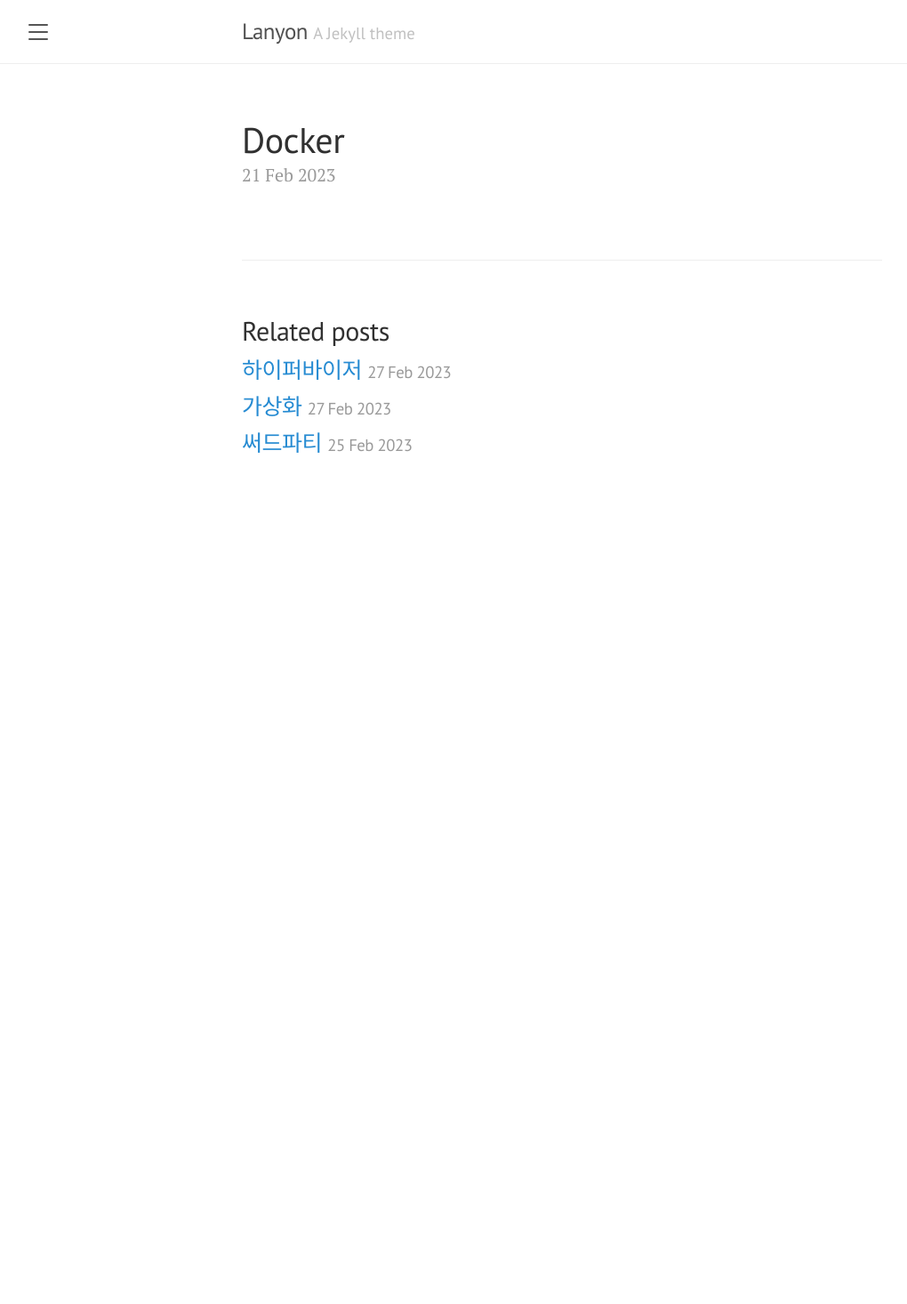
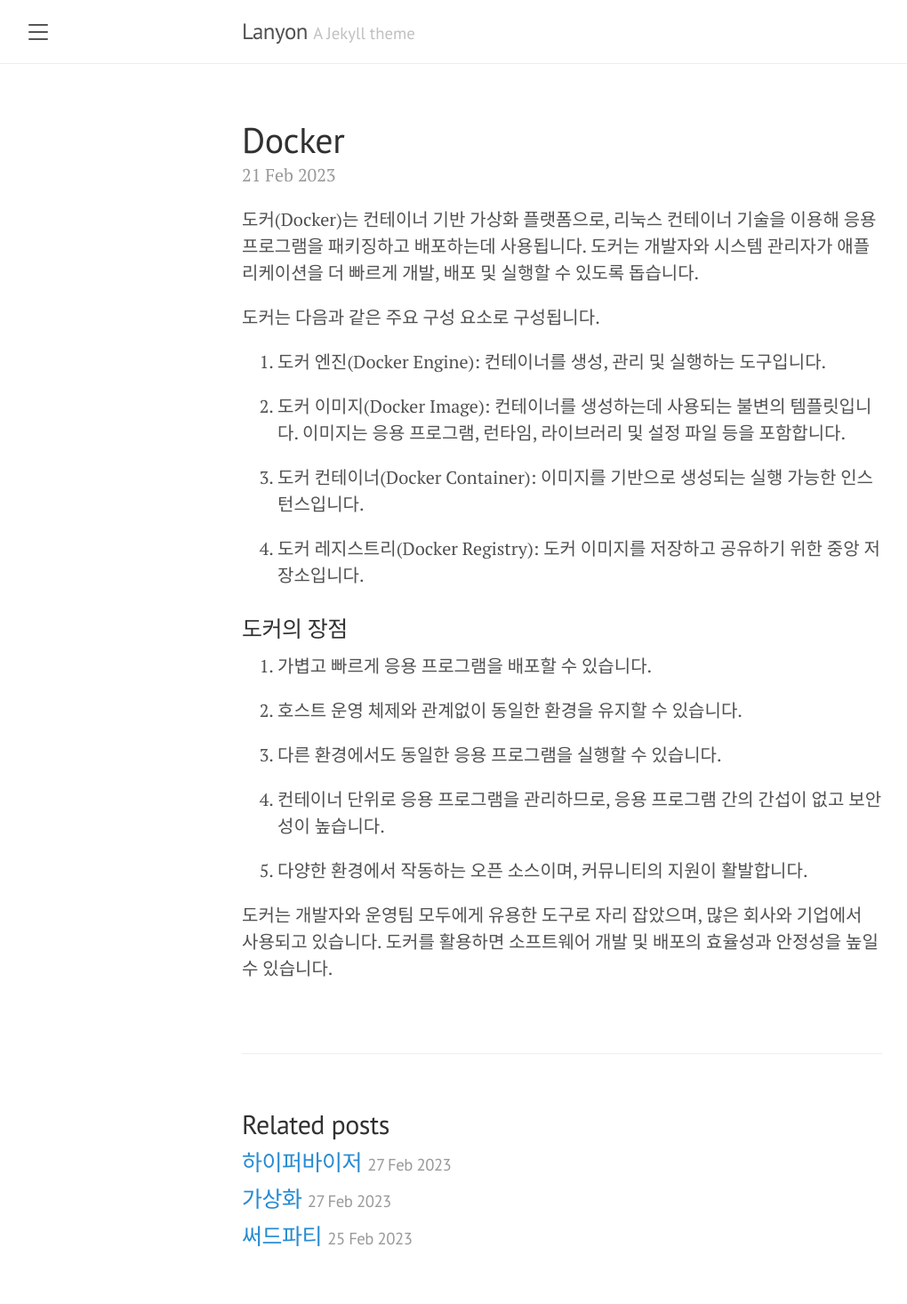
Before and after one commit to mycookie1/mycookie1.github.io, a Jekyll site: the page built from _posts/2023-02-21-Docker.md, in a window 1280 px wide. Shown: the whole page at 89% size, without its empty margins (8-1028 px from the left). Built offline with Jekyll 4.4.1, drawn with Linux system fonts in a browser that asks for light colours; a file with an impossible date is left out; before the commit the page ends 900 px from its top, so only the background shows below that.

Commit message:
[feat] 도커

```diff
--- a/_posts/2023-02-21-Docker.md
+++ b/_posts/2023-02-21-Docker.md
@@ -4,3 +4,28 @@ title:  "Docker"
 category: Spring
 tags: [Docker]
 ---
+도커(Docker)는 컨테이너 기반 가상화 플랫폼으로, 리눅스 컨테이너 기술을 이용해 응용 프로그램을 패키징하고 배포하는데 사용됩니다. 도커는 개발자와 시스템 관리자가 애플리케이션을 더 빠르게 개발, 배포 및 실행할 수 있도록 돕습니다.
+
+도커는 다음과 같은 주요 구성 요소로 구성됩니다.
+
+1. 도커 엔진(Docker Engine): 컨테이너를 생성, 관리 및 실행하는 도구입니다.
+
+2. 도커 이미지(Docker Image): 컨테이너를 생성하는데 사용되는 불변의 템플릿입니다. 이미지는 응용 프로그램, 런타임, 라이브러리 및 설정 파일 등을 포함합니다.
+
+3. 도커 컨테이너(Docker Container): 이미지를 기반으로 생성되는 실행 가능한 인스턴스입니다.
+
+4. 도커 레지스트리(Docker Registry): 도커 이미지를 저장하고 공유하기 위한 중앙 저장소입니다.
+
+### 도커의 장점
+
+1. 가볍고 빠르게 응용 프로그램을 배포할 수 있습니다.
+
+2. 호스트 운영 체제와 관계없이 동일한 환경을 유지할 수 있습니다.
+
+3. 다른 환경에서도 동일한 응용 프로그램을 실행할 수 있습니다.
+
+4. 컨테이너 단위로 응용 프로그램을 관리하므로, 응용 프로그램 간의 간섭이 없고 보안성이 높습니다.
+
+5. 다양한 환경에서 작동하는 오픈 소스이며, 커뮤니티의 지원이 활발합니다.
+
+도커는 개발자와 운영팀 모두에게 유용한 도구로 자리 잡았으며, 많은 회사와 기업에서 사용되고 있습니다. 도커를 활용하면 소프트웨어 개발 및 배포의 효율성과 안정성을 높일 수 있습니다.
```
